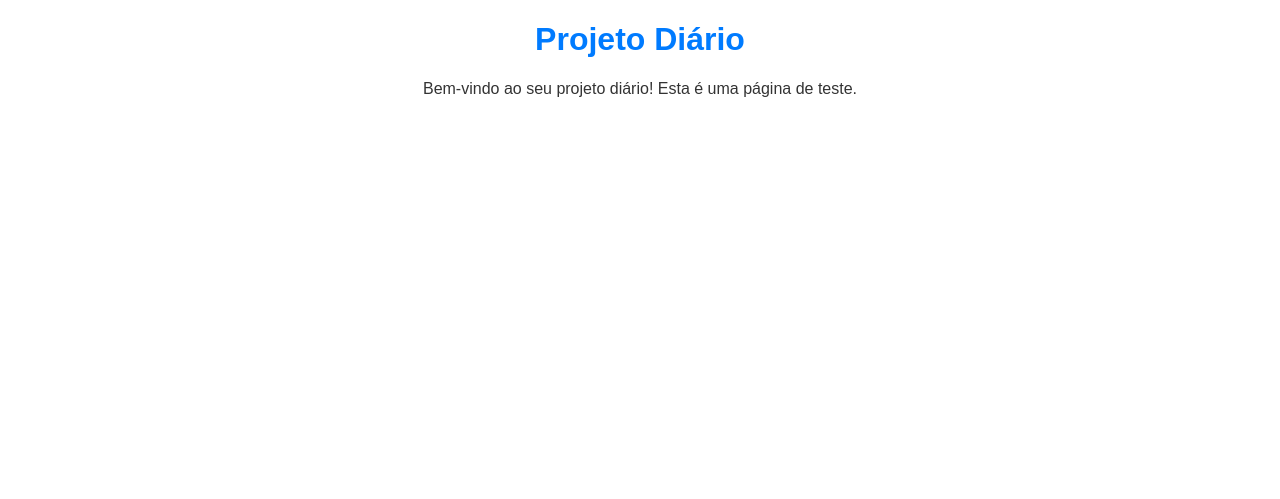
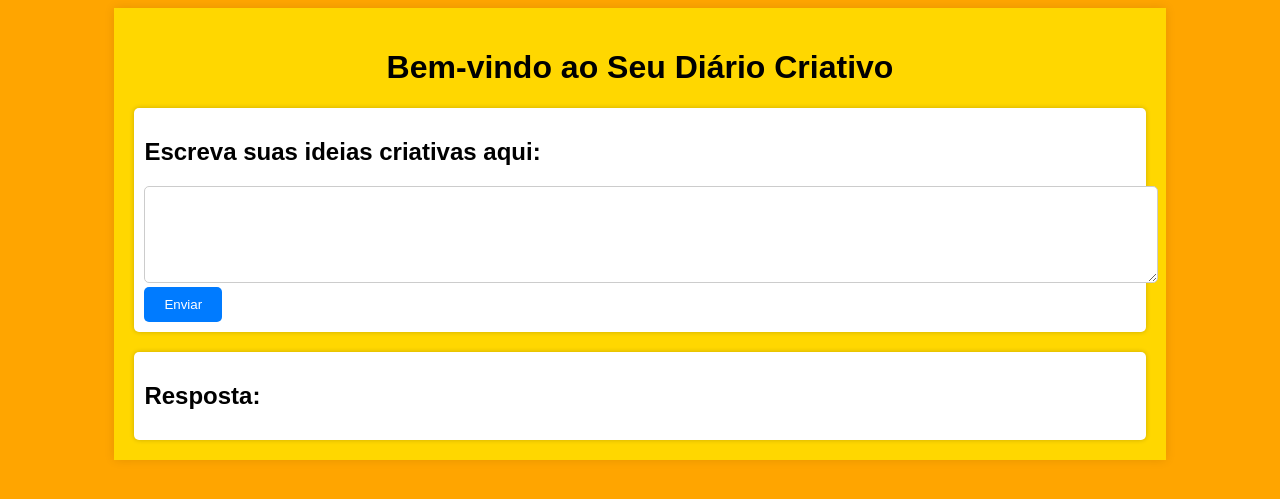
Before and after one commit to Cesar-AMS/projeto_diario, a Flask app: page / in a window 1280 px wide. Shown: the top 499 px of the page. Run offline with Flask 3, Linux system fonts and the light colour scheme.

Commit message:
adiconados codigos e css

```diff
--- a/static/style.css
+++ b/static/style.css
@@ -0,0 +1,53 @@
+body {
+    font-family: Arial, sans-serif;
+    background-color: #FFA500; /* Laranja para estimular a criatividade */
+    text-align: center;
+}
+
+.container {
+    width: 80%;
+    margin: 0 auto;
+    padding: 20px;
+    background-color: #FFD700; /* Amarelo para alegria e criatividade */
+    box-shadow: 0 0 10px rgba(0, 0, 0, 0.1);
+}
+
+.diario {
+    text-align: left;
+    margin-top: 20px;
+}
+
+#entrada-usuario {
+    background-color: #FFF;
+    padding: 10px;
+    border-radius: 5px;
+    box-shadow: 0 0 5px rgba(0, 0, 0, 0.2);
+}
+
+#resposta-sistema {
+    margin-top: 20px;
+    background-color: #FFF;
+    padding: 10px;
+    border-radius: 5px;
+    box-shadow: 0 0 5px rgba(0, 0, 0, 0.2);
+}
+
+textarea {
+    width: 100%;
+    padding: 10px;
+    border: 1px solid #CCC;
+    border-radius: 5px;
+}
+
+button {
+    background-color: #007BFF; /* Azul para inspiração */
+    color: #FFF;
+    border: none;
+    padding: 10px 20px;
+    border-radius: 5px;
+    cursor: pointer;
+}
+
+button:hover {
+    background-color: #0056b3; /* Azul mais escuro */
+}
--- a/templates/home.html
+++ b/templates/home.html
@@ -1,27 +1,23 @@
 <!DOCTYPE html>
 <html>
-
 <head>
     <title>Projeto Diário</title>
-    <style>
-        body {
-            font-family: Arial, sans-serif;
-            text-align: center;
-        }
-
-        h1 {
-            color: #007BFF;
-        }
-
-        p {
-            color: #333;
-        }
-    </style>
+    <link rel="stylesheet" type="text/css" href="{{ url_for('static', filename='style.css') }}">
 </head>
-
 <body>
-    <h1>Projeto Diário</h1>
-    <p>Bem-vindo ao seu projeto diário! Esta é uma página de teste.</p>
+    <div class="container">
+        <h1>Bem-vindo ao Seu Diário Criativo</h1>
+        <div class="diario">
+            <div id="entrada-usuario">
+                <h2>Escreva suas ideias criativas aqui:</h2>
+                <textarea id="texto-entrada" rows="5" cols="40"></textarea>
+                <button id="enviar">Enviar</button>
+            </div>
+            <div id="resposta-sistema">
+                <h2>Resposta:</h2>
+                <div id="resposta"></div>
+            </div>
+        </div>
+    </div>
 </body>
-
 </html>
```
